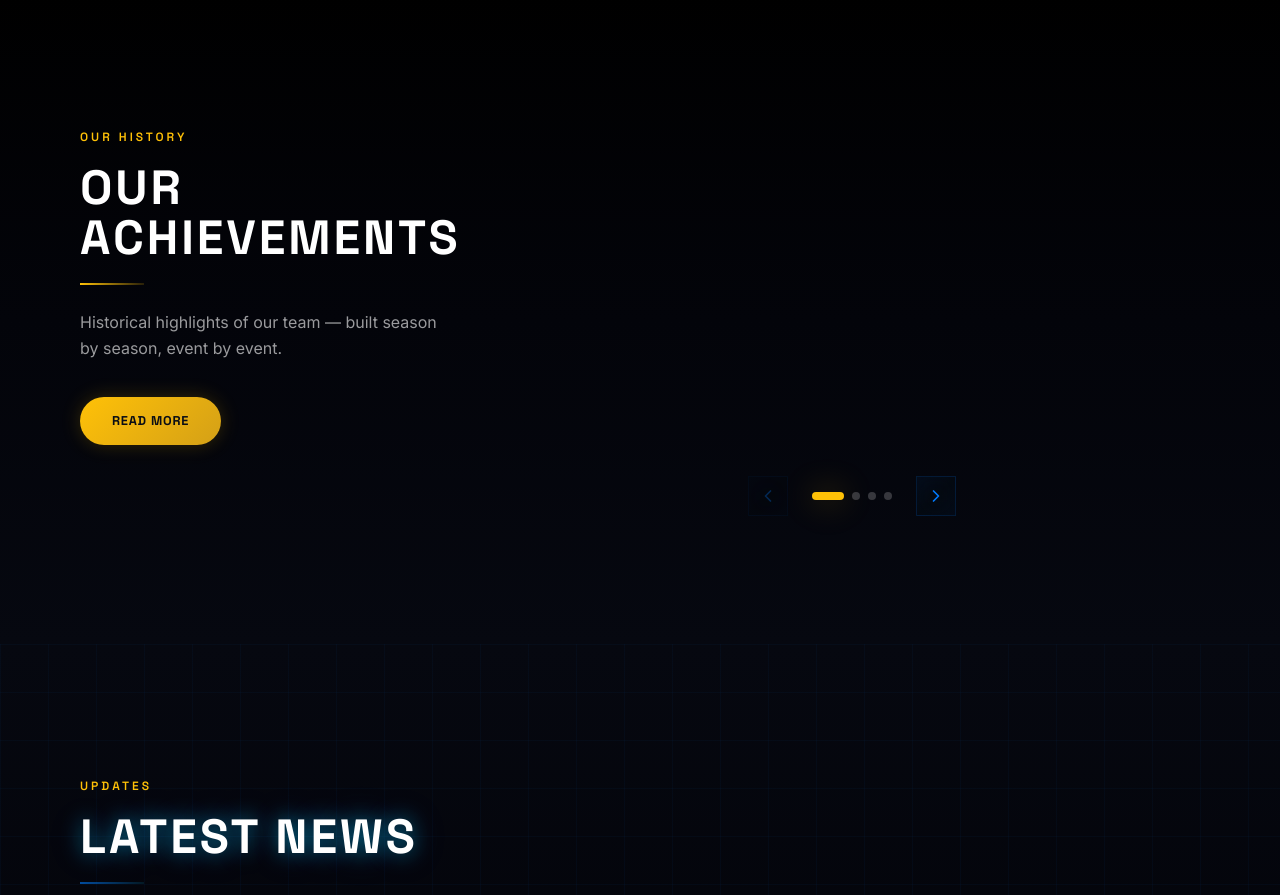
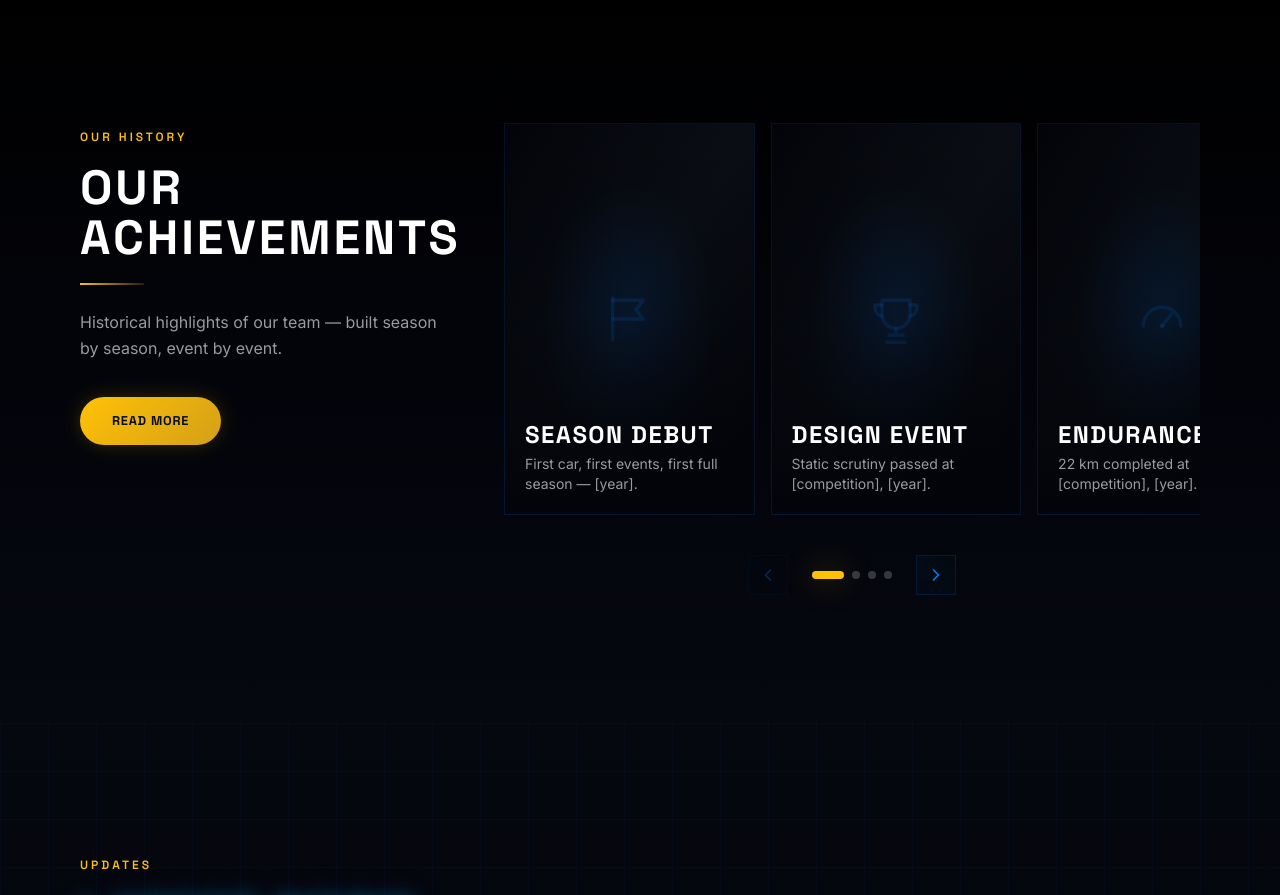
Before and after one commit to alkokandiy/humopage, a React (Vite) app: page / in a window 1280 px wide. Shown: the part 6120-7015 px from the top of the page. Built offline with nearby package versions, Linux system fonts and the light colour scheme.

Commit message:
Fix: achievement cards invisible due to reveal-up inside scroll container
- Remove reveal-up stagger from individual carousel cards (opacity:0 stuck)
- Animation stays on parent container (line 171) which works correctly
- Add min-h-[400px] to prevent height collapse

```diff
--- a/src/components/Achievements.jsx
+++ b/src/components/Achievements.jsx
@@ -80,13 +80,13 @@ function CardCarousel({ cards }) {
         role="group"
         aria-roledescription="carousel"
         aria-label="Achievement highlights"
-        className="flex gap-4 overflow-x-auto snap-x snap-mandatory pb-2 [scrollbar-width:none] [&::-webkit-scrollbar]:hidden"
+        className="flex gap-4 overflow-x-auto snap-x snap-mandatory pb-2 min-h-[400px] [scrollbar-width:none] [&::-webkit-scrollbar]:hidden"
       >
         {cards.map((card, i) => (
           <article
             key={card.caption}
             data-card
-            className={`reveal-up stagger-${i + 1} glass-panel relative aspect-[4/5] w-[80%] shrink-0 snap-start overflow-hidden sm:w-[46%] lg:w-[36%] hover:holographic-border transition-all duration-300`}
+            className="glass-panel relative aspect-[4/5] w-[80%] shrink-0 snap-start overflow-hidden sm:w-[46%] lg:w-[36%] hover:holographic-border transition-all duration-300"
           >
             <CardArt image={card.image} glyph={card.glyph} alt={card.caption} className="absolute inset-0" />
             <div className="absolute inset-0 bg-gradient-to-t from-obsidian via-obsidian/30 to-transparent" />
```
